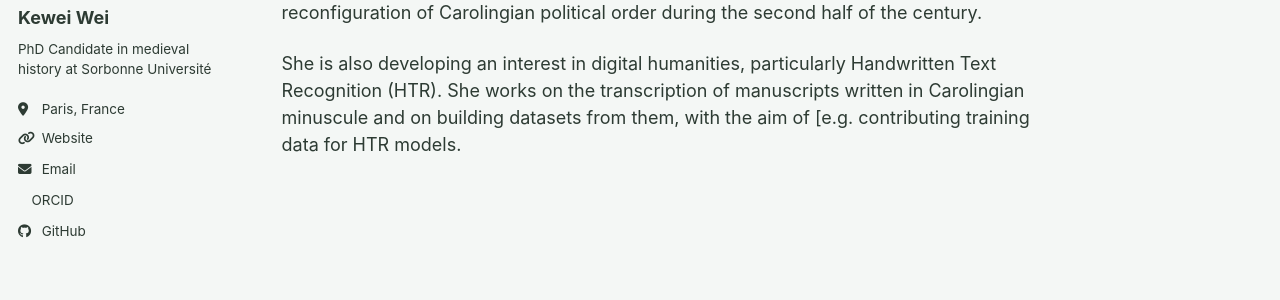
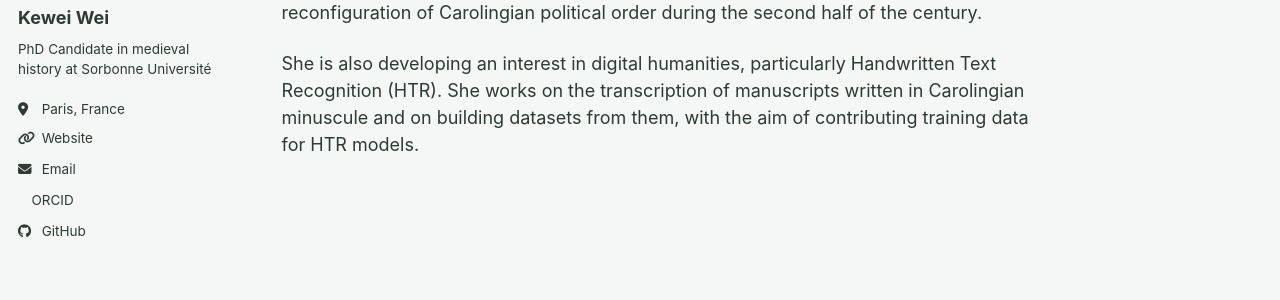
Before and after one commit to kewei-w/kewei-w.github.io, a Jekyll site: the page built from _pages/about.md, in a window 1280 px wide. Shown: the part 279-579 px from the top of the page. Built offline with Jekyll 4.4.1, drawn with Linux system fonts in a browser that asks for light colours; a script bundle is joined from its source files by our own code; a style sheet for code colours, icons or effects is not loaded.

```diff
--- a/_pages/about.md
+++ b/_pages/about.md
@@ -9,4 +9,4 @@ redirect_from:
 
 Kewei Wei is a Ph.D. candidate in early medieval history at Sorbonne Université, affiliated with Centre Roland Mousnier, Centre de Recherche en Histoire Médiévale, Moderne et Contemporaine (UMR 8596). Her research focuses on the Carolingian world in the ninth century. Her dissertation, *La Marche et la recomposition de l’ordre carolingien : Étude sur les Robertiens (853–898)*, will examine the Robertians and the role of the march in the reconfiguration of Carolingian political order during the second half of the century.
 
-She is also developing an interest in digital humanities, particularly Handwritten Text Recognition (HTR). She works on the transcription of manuscripts written in Carolingian minuscule and on building datasets from them, with the aim of [e.g. contributing training data for HTR models.
+She is also developing an interest in digital humanities, particularly Handwritten Text Recognition (HTR). She works on the transcription of manuscripts written in Carolingian minuscule and on building datasets from them, with the aim of contributing training data for HTR models.
```
